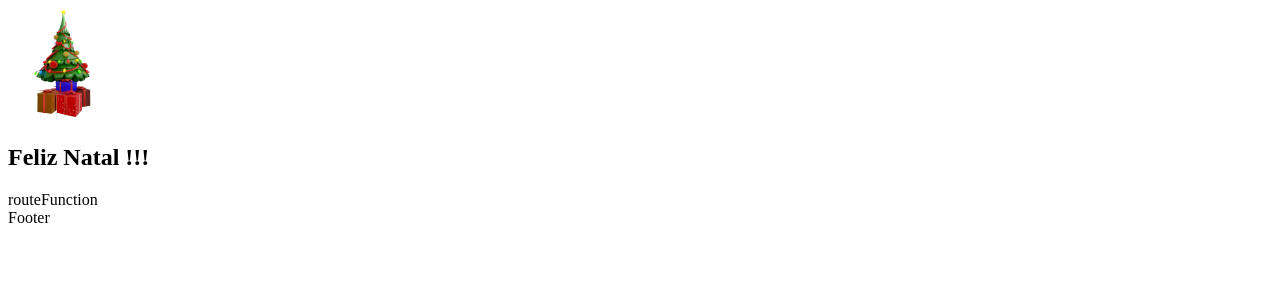
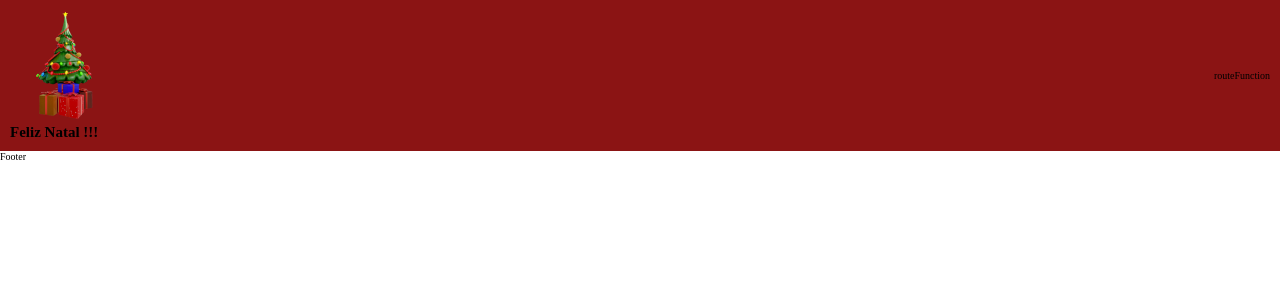
Before and after one commit to lolimamota/valeunatalina, a React (Vite) app: page / in a window 1280 px wide. Shown: the top 300 px of the page. Built offline with nearby package versions, Linux system fonts and the light colour scheme; a web font is replaced by a local one.

Commit message:
FIX: inclusão de modules nos arquivos scss, onde será incluso os arquivos e onde chamar eles para rodar o app

```diff
--- a/src/components/header/Header.jsx
+++ b/src/components/header/Header.jsx
@@ -1,5 +1,6 @@
 import React from 'react';
 import RouteFunction from '@components/routes/RouteFunction.jsx';
+import '@styles/global.scss';
 
 //IMPORT DO ESTILO
 
@@ -10,7 +11,7 @@ import Arvore from '@assets/arvoreLogo.png';
 
 function Header() {
   return (
-    <header>
+    <header className={S.headerStyle}>
       <section>
         <img src={Arvore} alt="Arvore de natal verde com presemtes embaixo e bolinhas vermelhas e amarelas com uma estrela na ponta" />
 
--- a/src/styles/componentStyle/header.module.scss
+++ b/src/styles/componentStyle/header.module.scss
@@ -0,0 +1,10 @@
+@use '@styles/patterns/colors.scss' as color;
+
+.headerStyle{
+    background-color: color.$rectangle-color ;
+    display: flex;
+    justify-content: space-between;
+    align-items: center;
+    padding: 1rem;
+    width: 100%;
+}
--- a/src/styles/patterns/colors/colors.scss
+++ b/src/styles/patterns/colors.scss
@@ -1,3 +1,4 @@
+//variaveis das cores
 $rectangle-color: #8B1414;
 $galeria: #F2E2C4;
 $text-color: #E4EEF1;
--- /dev/null
+++ b/src/styles/patterns/mixins/mediaquery.module.scss
@@ -0,0 +1,19 @@
+@use '@styles/patterns/variables.scss' as break;
+
+@mixin mediaMobile{
+    @media screen and (min-width: break.$mobile) and (max-width: break.$tablet) {
+        @content;
+    };
+}
+
+@mixin mediaTablet{
+    @media screen and (min-width: break.$tablet) and (max-width: break.$desktop) {
+        @content;
+    };
+}
+
+@mixin mediaDesktop{
+    @media screen and (min-width: break.$desktop) {
+        @content;
+    };
+}
--- a/src/styles/patterns/mixins/mixins.scss
+++ b/src/styles/patterns/mixins/mixins.scss
@@ -1,2 +1,2 @@
-@forward '@styles/mixins/mediaquery.scss';
-@forward '@styles/mixins/flex.scss';
+@forward '@styles/patterns/mixins/mediaquery.module.scss';
+@forward '@styles/patterns/mixins/flex.module.scss';
--- a/src/styles/patterns/patterns.scss
+++ /dev/null
@@ -1,3 +0,0 @@
-@forward '@styles/patterns/tipography/variables.scss';
-@forward '@styles/patterns/mixins/mixins.scss';
-@forward '@styles/patterns/colors/colors.scss';
```
Also changed, not shown: src/styles/patterns/mixins/flex.module.scss (added), src/styles/patterns/mixins/flex.scss (deleted), src/styles/patterns/mixins/mediaquery.scss (deleted), src/styles/patterns/variables.scss (renamed from src/styles/patterns/tipography/variables.scss).
